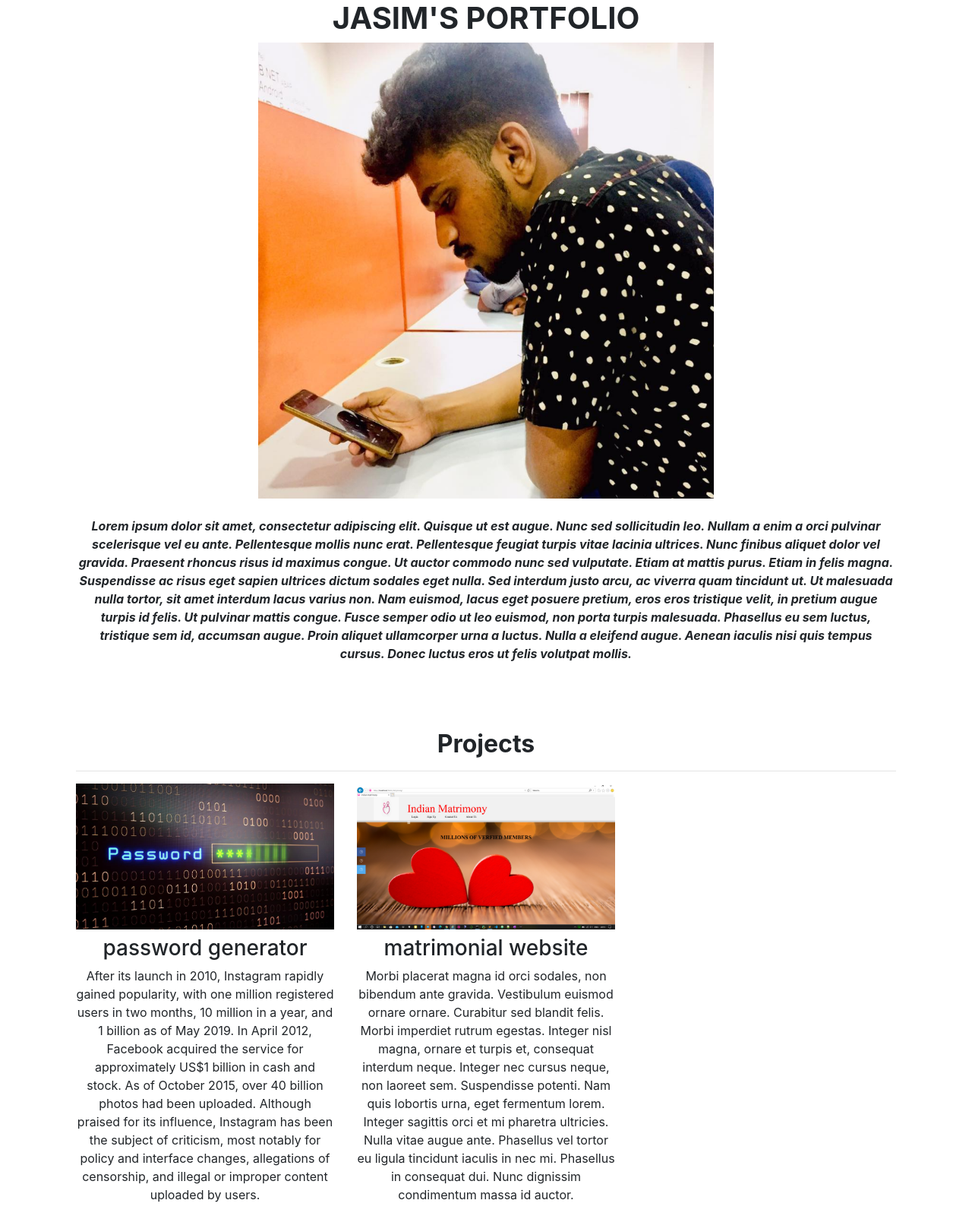
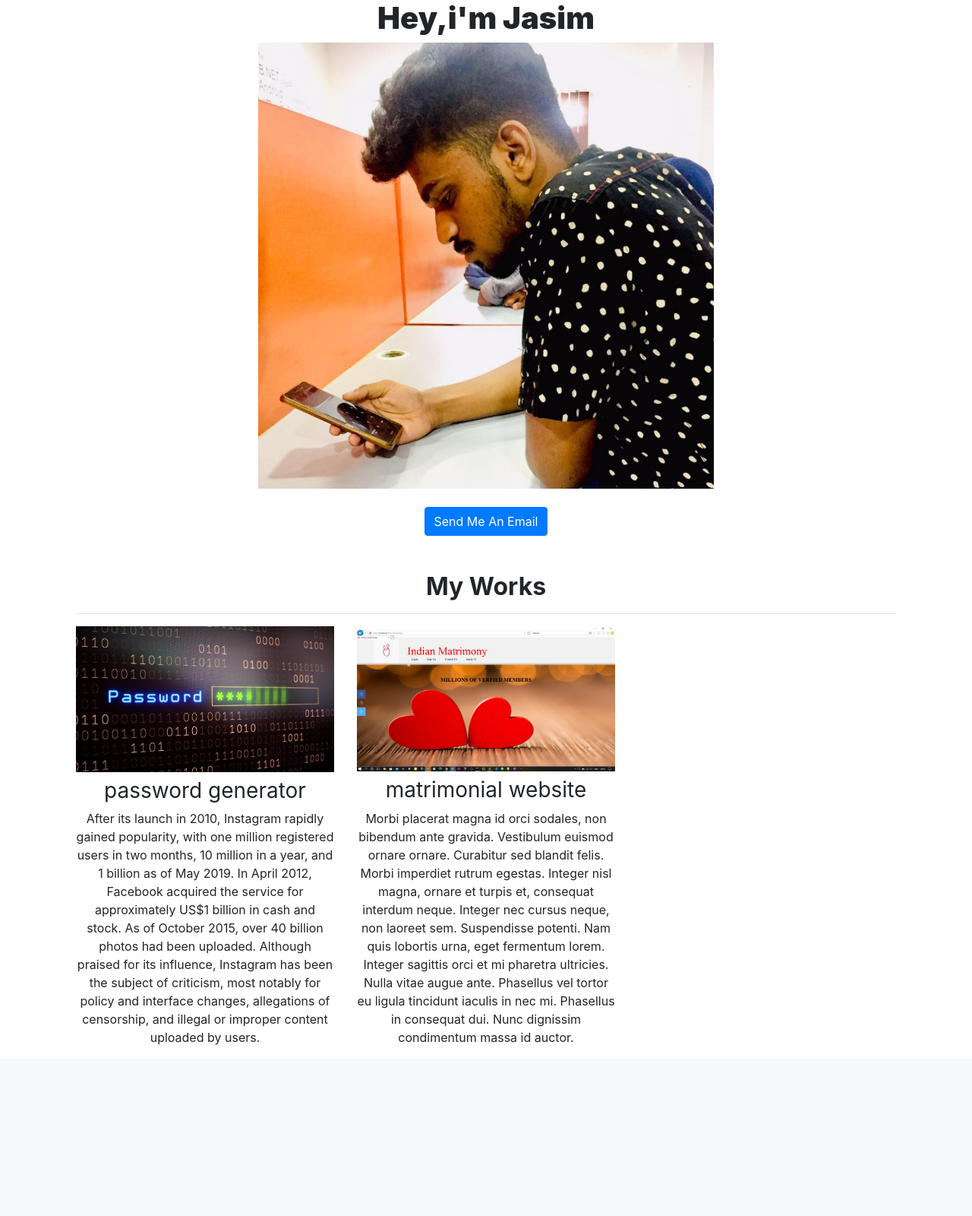
Before and after one commit to lucidethinker/django3-personalportfolio, a Django app: page / in a window 1280 px wide. Shown: the part 96-1696 px from the top of the page at 76% size. After the commit the page ends 1471 px from the top, so only its background shows below. Run offline with Django 3.2, Linux system fonts and the light colour scheme; data comes from the database, SQL or seed files in the repository; some libraries are stand-ins or nearby versions.

Commit message:
Update home.html

```diff
--- a/portfolio/templates/portfolio/home.html
+++ b/portfolio/templates/portfolio/home.html
@@ -3,16 +3,18 @@
 <link href="https://fonts.googleapis.com/css?family=Lato&display=swap" rel="stylesheet">
 {% block content %}
    <div class="container text-center">
-   <b><h1 id="hometext" class="font-weight-bold">JASIM'S PORTFOLIO</h1></b>
+   <b><h1 id="hometext" class="font-weight-bolder">Hey,i'm Jasim</h1></b>
 {% load static %}
 <div class="container text-center">
-<img src="{% static 'portfolio/Screenshot (43).png'%}"width="600" height="600">
+<img src="{% static 'portfolio/Screenshot (43).png'%}"width="600" height="600"class="img-fluid" alt="Responsive image">
 <br><br>
-<b><i><p>Lorem ipsum dolor sit amet, consectetur adipiscing elit. Quisque ut est augue. Nunc sed sollicitudin leo. Nullam a enim a orci pulvinar scelerisque vel eu ante. Pellentesque mollis nunc erat. Pellentesque feugiat turpis vitae lacinia ultrices. Nunc finibus aliquet dolor vel gravida. Praesent rhoncus risus id maximus congue. Ut auctor commodo nunc sed vulputate. Etiam at mattis purus. Etiam in felis magna. Suspendisse ac risus eget sapien ultrices dictum sodales eget nulla. Sed interdum justo arcu, ac viverra quam tincidunt ut. Ut malesuada nulla tortor, sit amet interdum lacus varius non. Nam euismod, lacus eget posuere pretium, eros eros tristique velit, in pretium augue turpis id felis.
-
-Ut pulvinar mattis congue. Fusce semper odio ut leo euismod, non porta turpis malesuada. Phasellus eu sem luctus, tristique sem id, accumsan augue. Proin aliquet ullamcorper urna a luctus. Nulla a eleifend augue. Aenean iaculis nisi quis tempus cursus. Donec luctus eros ut felis volutpat mollis.</p></i></b>
+<!--<p class="font-weight-normal">innovation is my passion</p>-->
+<a href="mailto:jasimihsan2@gmail.com">
+<button type="button" class="btn btn-primary" data-toggle="button" aria-pressed="false" autocomplete="off" >
+  Send Me An Email
+</button></a>
 <br>
-<h2 class="mt-5"><b>Projects</b></h2>
+<h2 class="mt-5"><b>My Works</b></h2>
 <hr>
 <div class="row">
   {% for project in projects %}
@@ -26,10 +28,13 @@ Ut pulvinar mattis congue. Fusce semper odio ut leo euismod, non porta turpis ma
 
     <img src="{{ project.image.url }}" class="img-fluid mb-2">
     {% endif %}
-    <h3>{{ project.title }}</h3>
-    <p>{{ project.description }}</p>
+    <h3 class="font-weight-normal">{{ project.title }}</h3>
+    <p  class="font-weight-lightclass">{{ project.description }}</p>
 
   </div>
   {% endfor %}
 </div>
 {% endblock %}
+<script src="https://code.jquery.com/jquery-3.5.1.slim.min.js" integrity="sha384-DfXdz2htPH0lsSSs5nCTpuj/zy4C+OGpamoFVy38MVBnE+IbbVYUew+OrCXaRkfj" crossorigin="anonymous"></script>
+    <script src="https://cdn.jsdelivr.net/npm/popper.js@1.16.0/dist/umd/popper.min.js" integrity="sha384-Q6E9RHvbIyZFJoft+2mJbHaEWldlvI9IOYy5n3zV9zzTtmI3UksdQRVvoxMfooAo" crossorigin="anonymous"></script>
+    <script src="https://stackpath.bootstrapcdn.com/bootstrap/4.5.0/js/bootstrap.min.js" integrity="sha384-OgVRvuATP1z7JjHLkuOU7Xw704+h835Lr+6QL9UvYjZE3Ipu6Tp75j7Bh/kR0JKI" crossorigin="anonymous"></script>
```
